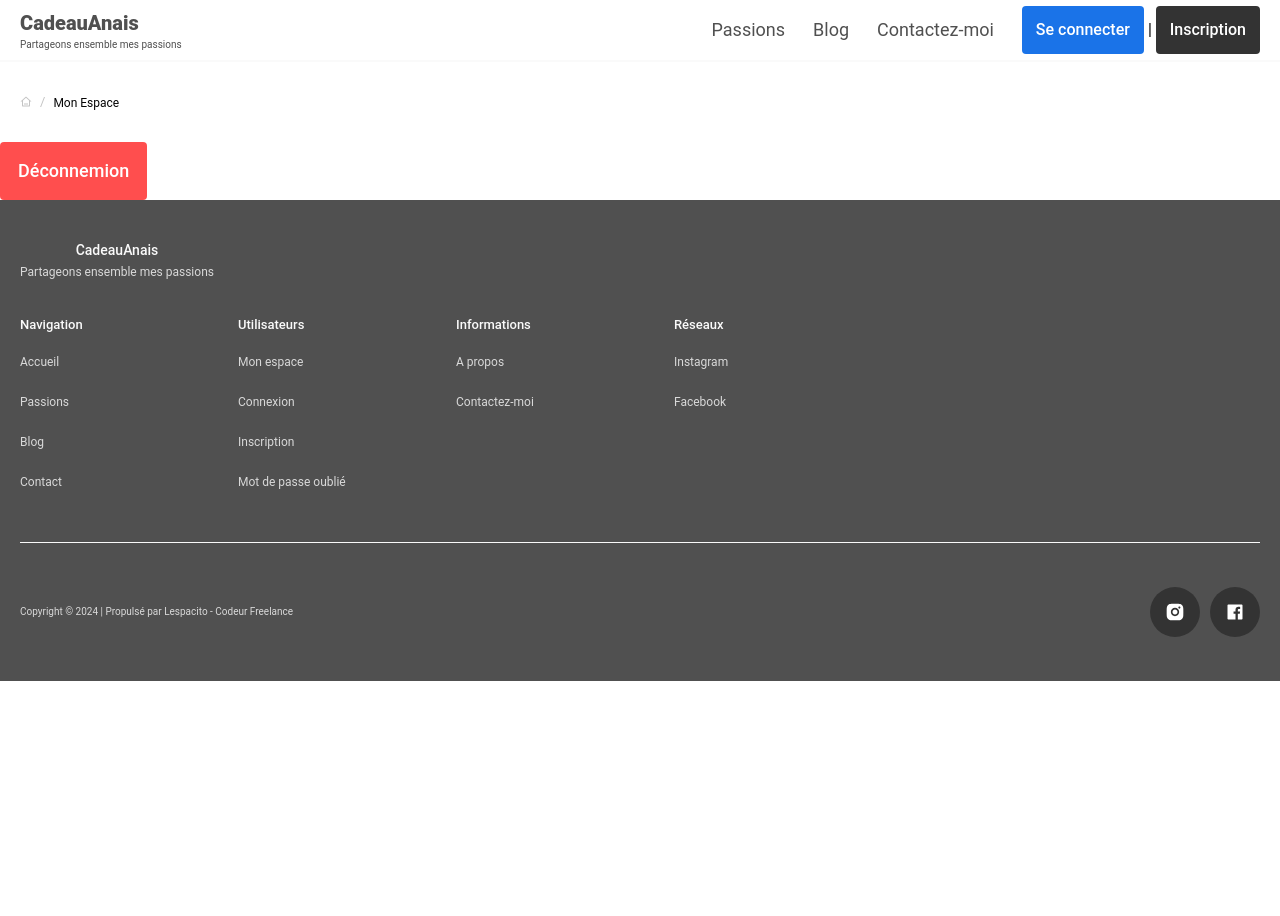
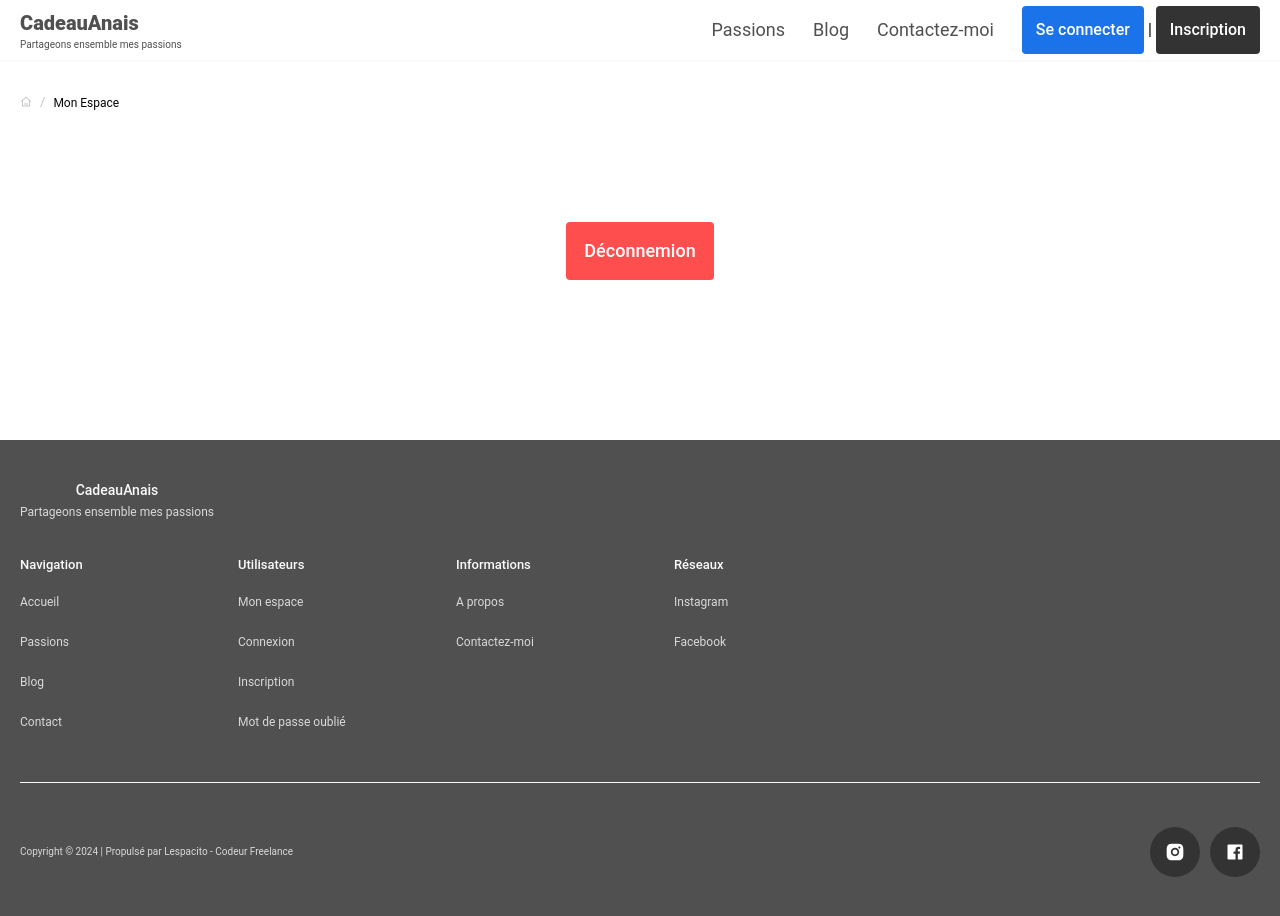
Before and after one commit to lespacito/anaisrepo, a Next.js app: page /mon-espace in a window 1280 px wide. Shown: the top 916 px of the page. Before the commit the page ends 800 px from the top, so only its background shows below. Built offline with nearby package versions, Linux system fonts and the light colour scheme.

Commit message:
tailwind button opti

```diff
--- a/app/mon-espace/page.tsx
+++ b/app/mon-espace/page.tsx
@@ -7,7 +7,7 @@ export const metadata: Metadata = {
   description: "Infos de l'utilisateur",
 };
 
-export default function Connexion() {
+export default function Myspace() {
   return (
     <>
       <Layout>
--- a/app/ui/modules/user-profile/user-account/user-account.container.tsx
+++ b/app/ui/modules/user-profile/user-account/user-account.container.tsx
@@ -2,7 +2,7 @@
 import { Button } from "@/app/ui/design-system/button/Button";
 export const UserAccountContainer = () => {
   return (
-    <div>
+    <div className="flex justify-center pt-20 pb-40">
       <Button action={() => console.log("first")} variant="danger">
         Déconnemion
       </Button>
```
